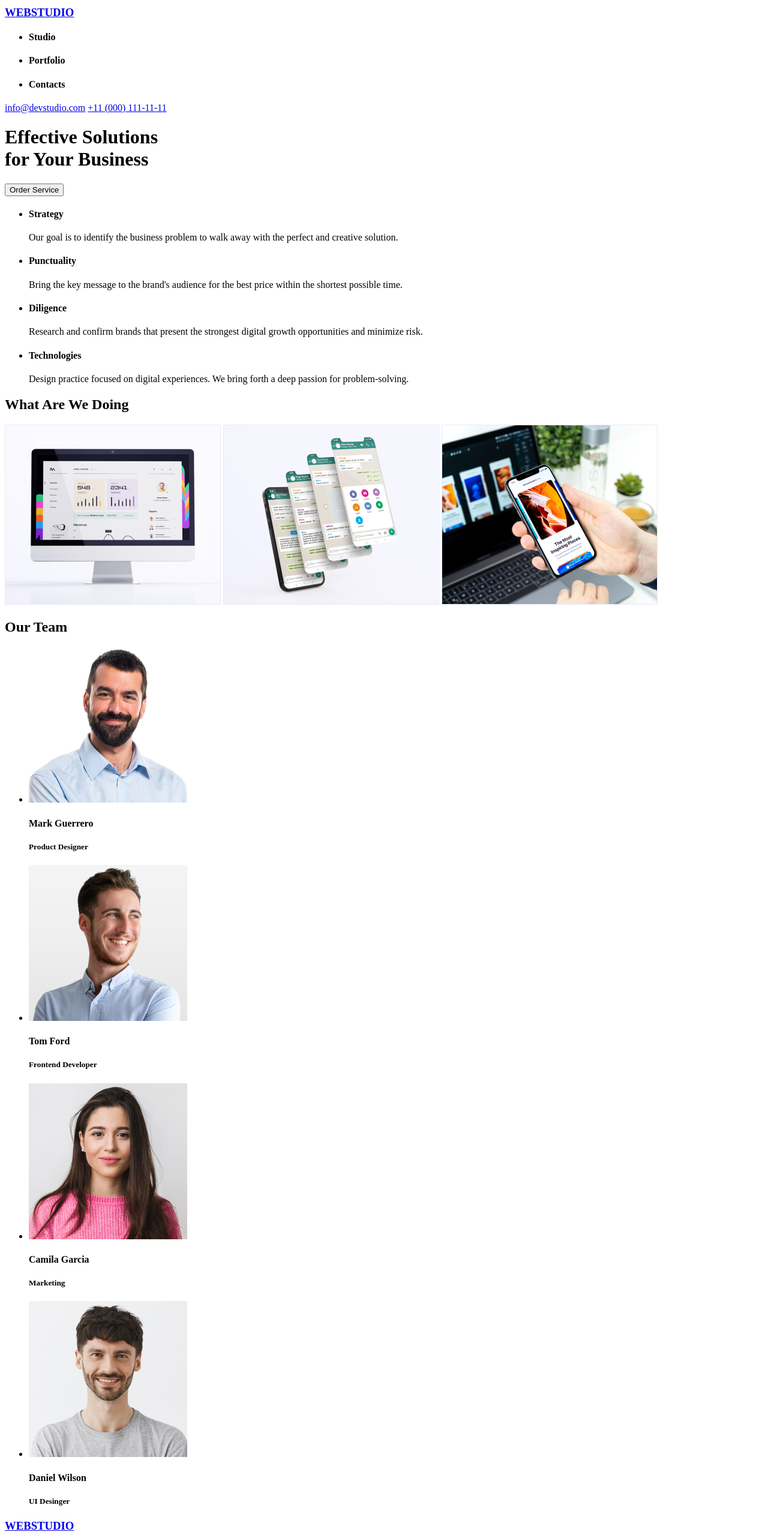
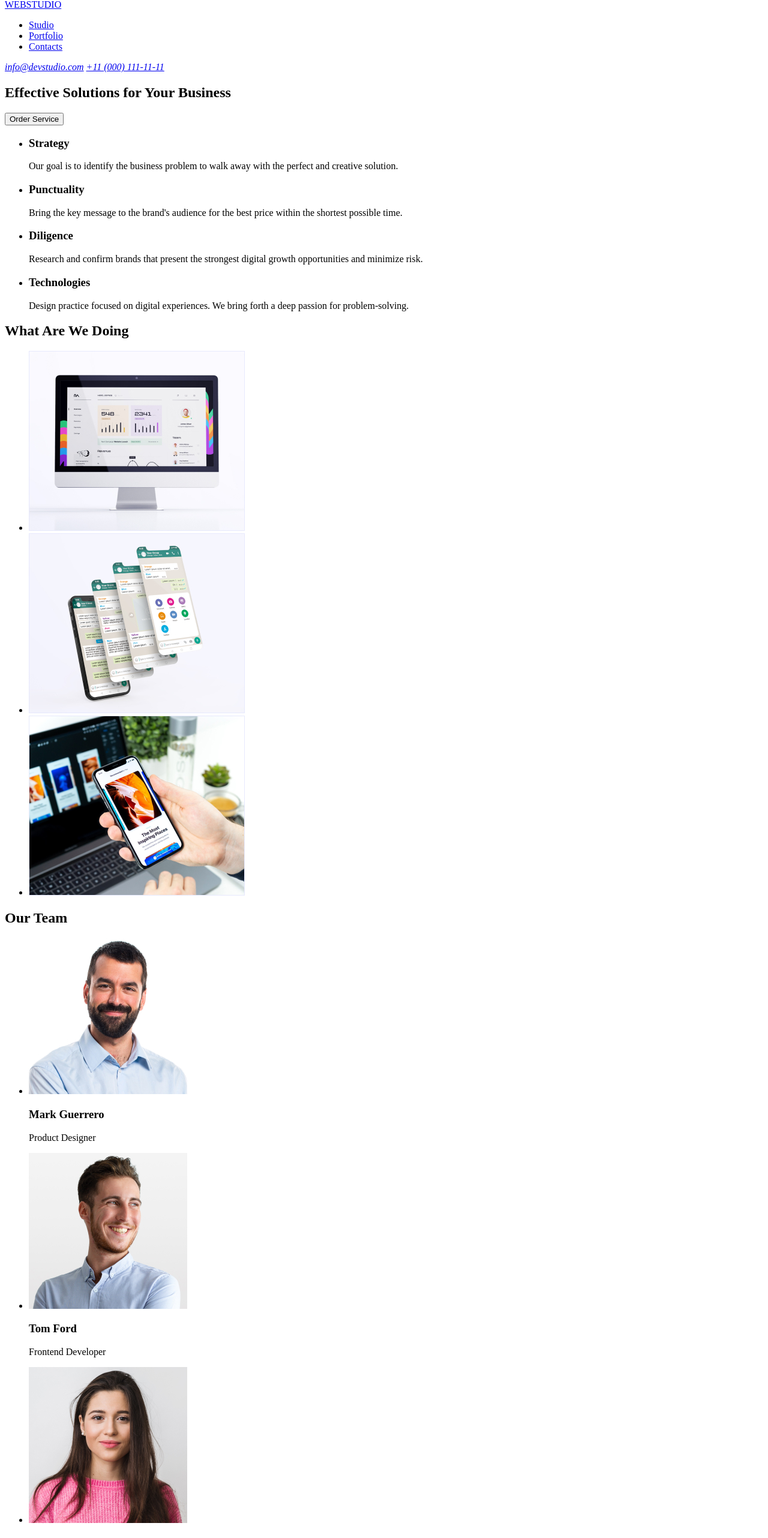
Before and after one commit to RamonSanGabriel/goit-markup-hw-01, a plain HTML site: page index.html in a window 1280 px wide. Shown: the part 9-2573 px from the top of the page at 60% size. Drawn offline with Linux system fonts and the light colour scheme.

Commit message:
Refined homework
made the necessary changes as per your advise.

```diff
--- a/index.html
+++ b/index.html
@@ -9,52 +9,56 @@
 
 <body>
   <header>
-
-    <a href="images/logo.png" target="_blank">
-      <h3>WEBSTUDIO</h3>
-    </a>
     <nav>
+      <a href="#" target="_blank" rel="noopener noreferrer">WEBSTUDIO</a>
       <ul>
         <li>
-          <h4>Studio</h4>
+          <a href="#" target="_blank" rel="noopener noreferrer">Studio</a>
         </li>
         <li>
-          <h4>Portfolio</h4>
+          <a href="#" target="_blank" rel="noopener noreferrer">Portfolio</a>
         </li>
         <li>
-          <h4>Contacts</h4>
+          <a href="#" target="_blank" rel="noopener noreferrer">Contacts</a>
         </li>
       </ul>
     </nav>
+
+    <address>
       <a href="mailto:info@devstudio.com">info@devstudio.com</a>
       <a href="tel:info@devstudio.com">+11 (000) 111-11-11</a>
+    </address>
+
   </header>
 
   <main>
 
     <!-- Hero Section -->
-    <h1>Effective Solutions<br>
+    <section>
+      <h1>Effective Solutions
         for Your Business</h1>
       <button type="button">Order Service</button>
+    </section>
 
     <!-- Section 1 -->
     <section>
+      <h2 hidden>Feature</h2>
       <ul>
         <li>
-          <h4>Strategy</h4>
+          <h3>Strategy</h3>
           <p>Our goal is to identify the business problem to walk away with the perfect and creative solution.</p>
 
         </li>
         <li>
-          <h4>Punctuality</h4>
+          <h3>Punctuality</h3>
           <p>Bring the key message to the brand's audience for the best price within the shortest possible time.</p>
         </li>
         <li>
-          <h4>Diligence</h4>
+          <h3>Diligence</h3>
           <p>Research and confirm brands that present the strongest digital growth opportunities and minimize risk.</p>
         </li>
         <li>
-          <h4>Technologies</h4>
+          <h3>Technologies</h3>
           <p>Design practice focused on digital experiences. We bring forth a deep passion for problem-solving.</p>
         </li>
       </ul>
@@ -63,9 +67,18 @@
     <!-- Section 2 -->
     <section>
       <h2>What Are We Doing</h2>
+      <ul>
+        <li>
           <img src="images/section2-img1.jpg" alt="desktop" width="360" height="300">
+        </li>
+        <li>
           <img src="images/section2-img2.jpg" alt="mobiles" width="360" height="300">
+        </li>
+        <li>
           <img src="images/section2-img3.jpg" alt="desktop and mobile" width="360" height="300">
+        </li>
+      </ul>
+
     </section>
 
     <!-- Section 3 -->
@@ -75,38 +88,35 @@
       <ul>
         <li>
           <img src="images/section3-img1.jpg" alt="Mark Guerrero Photo" width="264" height="260">
-          <h4>Mark Guerrero</h4>
-          <h5>Product Designer</h5>
+          <h3>Mark Guerrero</h3>
+          <p>Product Designer</p>
         </li>
 
         <li>
           <img src="images/section3-img2.jpg" alt="Tom Ford Photo" width="264" height="260">
-          <h4>Tom Ford</h4>
-          <h5>Frontend Developer</h5>
+          <h3>Tom Ford</h3>
+          <p>Frontend Developer</p>
         </li>
 
         <li>
           <img src="images/section3-img3.jpg" alt="Camila Garcia Photo" width="264" height="260">
-          <h4>Camila Garcia</h4>
-          <h5>Marketing</h5>
+          <h3>Camila Garcia</h3>
+          <p>Marketing</p>
         </li>
 
         <li>
           <img src="images/section3-img4.jpg" alt="Daniel Wilson Photo" width="264" height="260">
-          <h4>Daniel Wilson</h4>
-          <h5>UI Desinger</h5>
+          <h3>Daniel Wilson</h3>
+          <p>UI Desinger</p>
         </li>
       </ul>
+    </section>
 
-    </section>
   </main>
 
   <footer>
-    <a href="images/logo.png" target="_blank">
-      <h3>WEBSTUDIO</h3>
-    </a>
-    <p>Increase the flow of customers and<br>
-      sales for your business with digital<br> marketing & growth solutions.</p>
+    <a href="#" target="_blank" rel="noopener noreferrer">WEBSTUDIO</a>
+    <p>Increase the flow of customers and sales for your business with digital marketing & growth solutions.</p>
   </footer>
 
 </body>
```
Lines whose indentation alone changed are shown as unchanged.
